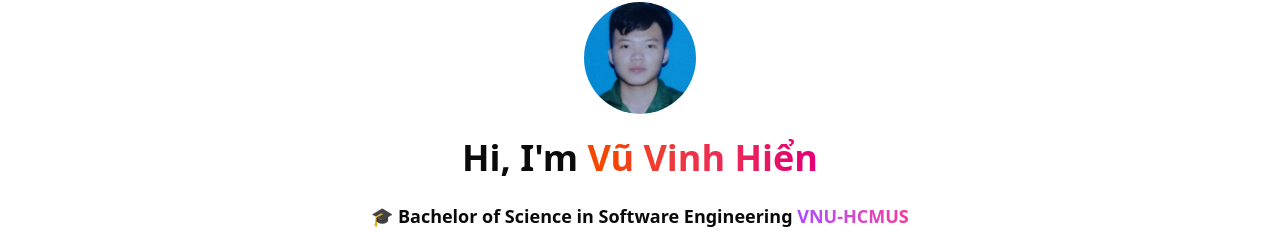
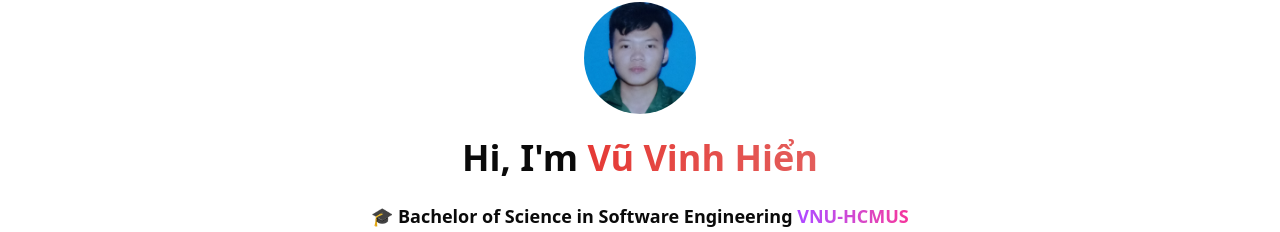
Before and after one commit to hienhhcc/portfolio-v2, a Next.js app: page / in a window 1280 px wide. Shown: the part 143-375 px from the top of the page. Built offline with nearby package versions, Linux system fonts and the light colour scheme.

Commit message:
refactor: adjust some styling

```diff
--- a/src/app/components/Hero/NameText.tsx
+++ b/src/app/components/Hero/NameText.tsx
@@ -4,7 +4,7 @@ export default function NameText() {
   return (
     <h1 className="text-4xl font-bold">
       Hi, I&apos;m{" "}
-      <span className="bg-gradient-to-r from-orange-600 to-pink-600 bg-clip-text text-transparent">
+      <span className="bg-gradient-to-r from-[#e53935] to-[#e35d5b] bg-clip-text text-transparent">
         Vũ Vinh Hiển
       </span>
     </h1>
--- a/src/app/components/WorkExperiencesSection/ProjectCard/index.tsx
+++ b/src/app/components/WorkExperiencesSection/ProjectCard/index.tsx
@@ -27,7 +27,7 @@ export default function ProjectCard({
   updatedAt,
 }: Props) {
   return (
-    <Card className="flex flex-col gap-4 min-h-80 lg:flex-row  overflow-hidden py-0">
+    <Card className="flex flex-col gap-4 min-h-80 lg:flex-row overflow-hidden py-0 shadow-md">
       <div
         className={cn(
           "relative min-w-32 w-full h-64 border-b lg:max-w-1/3 lg:w-200 lg:h-auto lg:border-b-0 shadow-md",
--- a/src/app/globals.css
+++ b/src/app/globals.css
@@ -140,7 +140,4 @@
   body {
     @apply bg-background text-foreground;
   }
-  .no-animation {
-    animation: none !important;
-  }
 }
```
